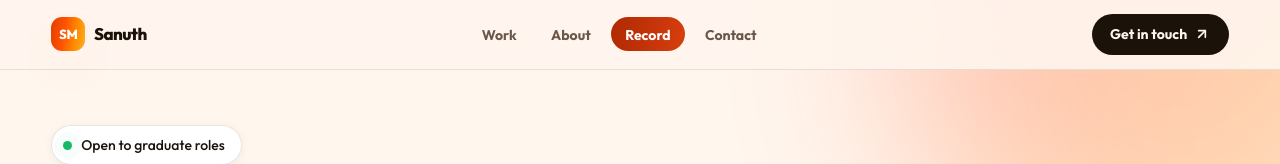
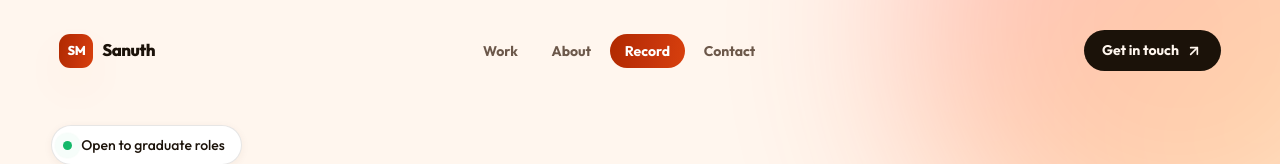
Before and after one commit to SanuthMandepa/sanuth, a Next.js app: page / in a window 1280 px wide. Shown: the top 164 px of the page. Built offline with nearby package versions, Linux system fonts and the light colour scheme; no server answers; a web font is replaced by a local one.

Commit message:
nav bar fix

```diff
--- a/src/components/ui/Navbar.module.css
+++ b/src/components/ui/Navbar.module.css
@@ -1,20 +1,56 @@
+/* ==========================================================================
+   Two-state navigation. Wide and airy over the hero, contracting into a
+   compact floating pill once the page is scrolled.
+   ========================================================================== */
+
 .nav {
   position: fixed;
   top: 0;
   left: 0;
   right: 0;
   z-index: 90;
+  padding: clamp(0.85rem, 1.8vw, 1.35rem) var(--gutter);
+  transition: padding var(--mid) var(--ease);
+}
+
+.inner {
+  /* The progress bar is absolutely positioned against this, so it has to be
+     the positioned ancestor or it escapes and spans the whole fixed nav. */
+  position: relative;
   display: flex;
   align-items: center;
   justify-content: space-between;
   gap: 1rem;
-  padding: 0.85rem var(--gutter);
-  background: rgba(255, 246, 238, 0.9);
-  backdrop-filter: blur(16px);
-  -webkit-backdrop-filter: blur(16px);
-  border-bottom: 1px solid var(--line);
-  isolation: isolate;
+  width: 100%;
+  max-width: var(--max-w);
+  margin-inline: auto;
+  padding: 0.45rem 0.45rem 0.45rem 0.2rem;
+  border-radius: 100px;
+  border: 1px solid transparent;
+  background: transparent;
+  /* Every property that differs between the two states animates, so the
+     contraction reads as one movement rather than several. */
+  transition: max-width var(--mid) var(--ease),
+    padding var(--mid) var(--ease), background var(--mid) var(--ease),
+    border-color var(--mid) var(--ease), box-shadow var(--mid) var(--ease);
 }
+
+/* Compact state. Solid rather than frosted: a blurred pane re-blurs the page
+   behind it on every scroll frame, which is what smeared the work cards. */
+.navCompact {
+  padding-top: 0.6rem;
+  padding-bottom: 0.6rem;
+}
+
+.navCompact .inner {
+  max-width: 54rem;
+  padding: 0.4rem 0.4rem 0.4rem 0.9rem;
+  background: var(--cream);
+  border-color: var(--line);
+  box-shadow: var(--shadow);
+}
+
+/* --- Mark ----------------------------------------------------------------- */
 
 .mark {
   display: inline-flex;
@@ -23,6 +59,8 @@
   font-weight: 800;
   letter-spacing: -0.03em;
   font-size: 1.05rem;
+  padding-left: 0.25rem;
+  flex-shrink: 0;
 }
 
 .markBadge {
@@ -31,24 +69,38 @@
   width: 34px;
   height: 34px;
   border-radius: 11px;
-  background: var(--grad);
-  color: #fff;
-  font-size: 0.82rem;
+  background: var(--grad-btn);
+  color: var(--on-grad);
+  font-size: 0.8rem;
   font-weight: 800;
   box-shadow: var(--shadow-orange);
+  transition: width var(--mid) var(--ease), height var(--mid) var(--ease);
 }
 
-/* --- Links --------------------------------------------------------------- */
+/* The wordmark gives way to the badge alone once space is tight. */
+.markText {
+  transition: max-width var(--mid) var(--ease), opacity var(--fast) var(--ease);
+  overflow: hidden;
+  white-space: nowrap;
+  max-width: 8rem;
+}
+
+.navCompact .markText {
+  max-width: 0;
+  opacity: 0;
+}
+
+/* --- Links ---------------------------------------------------------------- */
 
 .list {
   display: flex;
   align-items: center;
-  gap: 0.35rem;
+  gap: 0.2rem;
 }
 
 .link {
   position: relative;
-  padding: 0.5rem 0.9rem;
+  padding: 0.5rem 0.95rem;
   border-radius: 100px;
   font-size: var(--fs-sm);
   font-weight: 650;
@@ -72,6 +124,8 @@
   background: var(--grad-btn-hover);
 }
 
+/* --- CTA ------------------------------------------------------------------ */
+
 .cta {
   display: inline-flex;
   align-items: center;
@@ -82,14 +136,46 @@
   font-weight: 700;
   background: var(--ink);
   color: var(--cream);
-  transition: transform var(--fast) var(--ease);
+  white-space: nowrap;
+  transition: transform var(--fast) var(--ease),
+    background var(--fast) var(--ease);
 }
 
 .cta:hover {
   transform: translateY(-2px);
+  background: #2a1a0c;
 }
 
-/* --- Mobile -------------------------------------------------------------- */
+/* --- Scroll progress ------------------------------------------------------ */
+
+/* Only meaningful once the bar has condensed, so it fades in with it. */
+.progress {
+  position: absolute;
+  left: 1.1rem;
+  right: 1.1rem;
+  bottom: 0.22rem;
+  height: 2px;
+  border-radius: 2px;
+  background: var(--line);
+  opacity: 0;
+  transition: opacity var(--mid) var(--ease);
+  overflow: hidden;
+}
+
+.navCompact .progress {
+  opacity: 1;
+}
+
+.progressBar {
+  height: 100%;
+  width: 100%;
+  border-radius: 2px;
+  background: var(--grad);
+  transform: scaleX(var(--p, 0));
+  transform-origin: left center;
+}
+
+/* --- Mobile --------------------------------------------------------------- */
 
 .burger {
   display: none;
@@ -101,6 +187,7 @@
   background: var(--white);
   border: 1px solid var(--line);
   color: var(--ink);
+  flex-shrink: 0;
 }
 
 .sheet {
@@ -143,4 +230,12 @@
   .burger {
     display: inline-flex;
   }
+  /* No room to contract on a phone, so the bar keeps one state. */
+  .navCompact .inner {
+    max-width: var(--max-w);
+  }
+  .navCompact .markText {
+    max-width: 8rem;
+    opacity: 1;
+  }
 }
--- a/src/components/ui/Navbar.tsx
+++ b/src/components/ui/Navbar.tsx
@@ -12,29 +12,55 @@ const LINKS = sections.filter((s) => s.id !== "index");
 
 export default function Navbar() {
   const sheetRef = useRef<HTMLDivElement>(null);
+  const progressRef = useRef<HTMLDivElement>(null);
   const [active, setActive] = useState("");
+  const [compact, setCompact] = useState(false);
   const [open, setOpen] = useState(false);
   const reduced = useReducedMotion();
 
+  /* Contract the bar once the hero is behind us, and track the section. */
   useEffect(() => {
-    const triggers = LINKS.map((s) => {
+    const triggers: ScrollTrigger[] = [];
+
+    triggers.push(
+      ScrollTrigger.create({
+        start: 140,
+        end: "max",
+        onEnter: () => setCompact(true),
+        onLeaveBack: () => setCompact(false),
+      })
+    );
+
+    // Page progress, written as a CSS variable so no React render is involved.
+    triggers.push(
+      ScrollTrigger.create({
+        start: 0,
+        end: "max",
+        onUpdate: ({ progress }) => {
+          progressRef.current?.style.setProperty("--p", String(progress));
+        },
+      })
+    );
+
+    LINKS.forEach((s) => {
       const el = document.getElementById(s.id);
-      if (!el) return null;
-      return ScrollTrigger.create({
+      if (!el) return;
+      triggers.push(
+        ScrollTrigger.create({
           trigger: el,
           start: "top 45%",
           end: "bottom 45%",
           onToggle: ({ isActive }) => isActive && setActive(s.id),
-      });
+        })
+      );
     });
 
-    return () => triggers.forEach((t) => t?.kill());
+    return () => triggers.forEach((t) => t.kill());
   }, []);
 
   useEffect(() => {
     const sheet = sheetRef.current;
     if (!sheet) return;
-
     gsap.to(sheet, {
       clipPath: open ? "inset(0 0 0% 0)" : "inset(0 0 100% 0)",
       duration: reduced ? 0 : 0.5,
@@ -48,7 +74,7 @@ export default function Navbar() {
     const el = document.getElementById(id);
     if (!el) return;
     gsap.to(window, {
-      scrollTo: { y: el, offsetY: 70, autoKill: true },
+      scrollTo: { y: el, offsetY: 80, autoKill: true },
       duration: reduced ? 0 : 1,
       ease: "swissInOut",
     });
@@ -56,10 +82,14 @@ export default function Navbar() {
 
   return (
     <>
-      <nav className={styles.nav} aria-label="Sections">
+      <nav
+        className={`${styles.nav} ${compact ? styles.navCompact : ""}`}
+        aria-label="Sections"
+      >
+        <div className={styles.inner}>
           <a href="#index" onClick={go("index")} className={styles.mark}>
             <span className={styles.markBadge}>SM</span>
-          Sanuth
+            <span className={styles.markText}>Sanuth</span>
           </a>
 
           <ul className={styles.list}>
@@ -94,6 +124,11 @@ export default function Navbar() {
           >
             {open ? <X size={20} /> : <Menu size={20} />}
           </button>
+
+          <div className={styles.progress} aria-hidden="true">
+            <div ref={progressRef} className={styles.progressBar} />
+          </div>
+        </div>
       </nav>
 
       <div ref={sheetRef} id="menu-sheet" className={styles.sheet}>
--- a/src/components/work/layouts.module.css
+++ b/src/components/work/layouts.module.css
@@ -50,36 +50,47 @@
   z-index: 0;
 }
 
-/* Two of the shots are bright white product UIs. Pulling saturation and
-   brightness down lets them sit under the overlay as a photographic ground
-   rather than glaring through it. */
+/* A light touch now. The overlay above carries the grading, so the shots only
+   need enough taken off to stop the white product UIs glaring. */
 .card .cardBg img {
-  filter: saturate(0.82) brightness(0.86) contrast(1.04);
+  filter: saturate(0.94) brightness(0.95) contrast(1.02);
 }
 
-/* Grade the image so type sits on a dark base at the bottom while the middle
-   of the shot stays visible. Two gradients rather than a flat wash, so the
-   picture is never uniformly muddied. */
+/* Three stacked gradients instead of a flat near-black wash.
+   1. A deep burnt-orange base at the bottom, dark enough to hold white text.
+   2. A diagonal brand wash fading to nothing, so the card belongs to the
+      palette rather than sitting under neutral black.
+   3. A short scrim at the very top, purely so the tag row has something to
+      sit on when a screenshot happens to be bright up there.
+   The middle and upper right are left almost clear, which is where each
+   project shot actually reads. */
 .overlay {
   position: absolute;
   inset: 0;
   z-index: 1;
   pointer-events: none;
   background:
-    /* Bottom-weighted, for the type. */
     linear-gradient(
       to top,
-      rgba(14, 9, 5, 0.96) 0%,
-      rgba(14, 9, 5, 0.9) 26%,
-      rgba(14, 9, 5, 0.66) 52%,
-      rgba(14, 9, 5, 0.52) 100%
+      rgba(46, 12, 2, 0.96) 0%,
+      rgba(42, 12, 2, 0.92) 18%,
+      rgba(38, 13, 4, 0.66) 36%,
+      rgba(32, 14, 6, 0.3) 56%,
+      rgba(26, 14, 8, 0.08) 76%,
+      rgba(22, 14, 8, 0) 100%
     ),
-    /* Slight left weighting, so the title side is calmer than the picture. */
     linear-gradient(
-      to right,
-      rgba(14, 9, 5, 0.42) 0%,
-      rgba(14, 9, 5, 0.12) 55%,
-      rgba(14, 9, 5, 0) 100%
+      115deg,
+      rgba(176, 42, 0, 0.58) 0%,
+      rgba(200, 55, 8, 0.26) 34%,
+      rgba(232, 96, 12, 0.08) 62%,
+      rgba(255, 176, 32, 0) 100%
+    ),
+    linear-gradient(
+      to bottom,
+      rgba(24, 12, 5, 0.58) 0%,
+      rgba(24, 12, 5, 0.16) 12%,
+      rgba(24, 12, 5, 0) 24%
     );
 }
 
```
Lines whose indentation alone changed are shown as unchanged.
